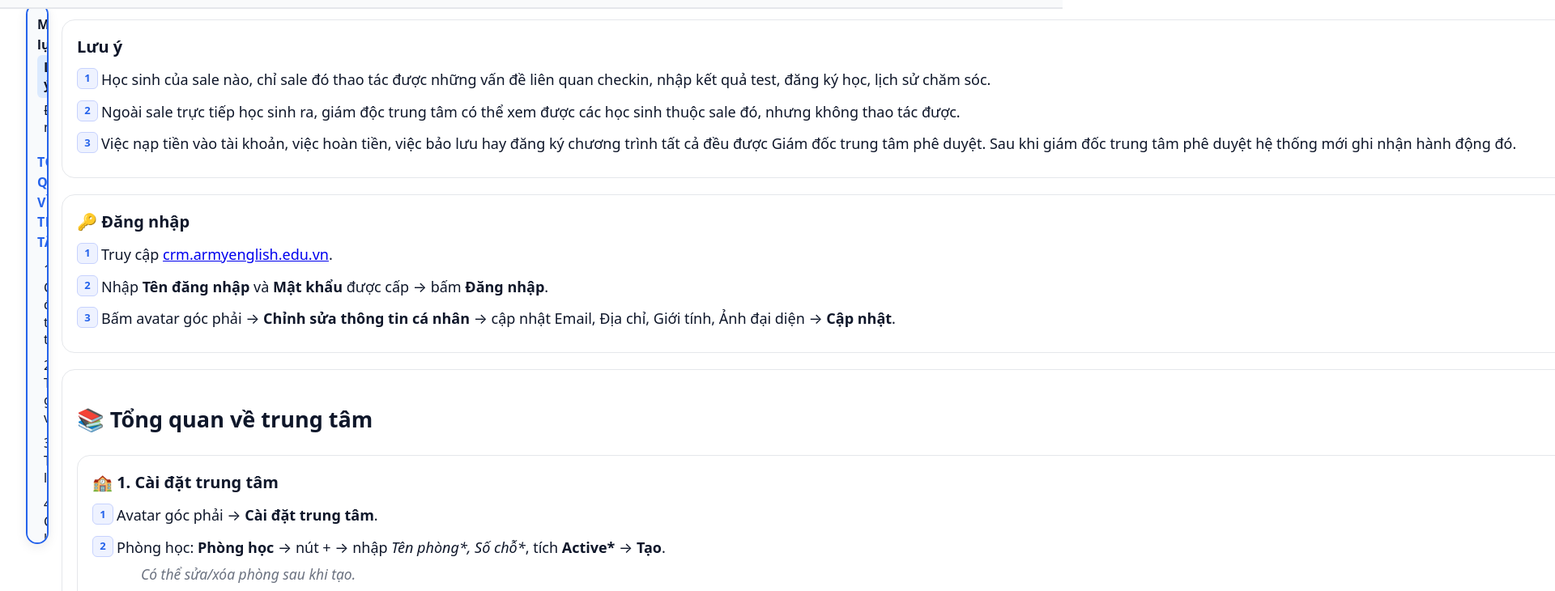
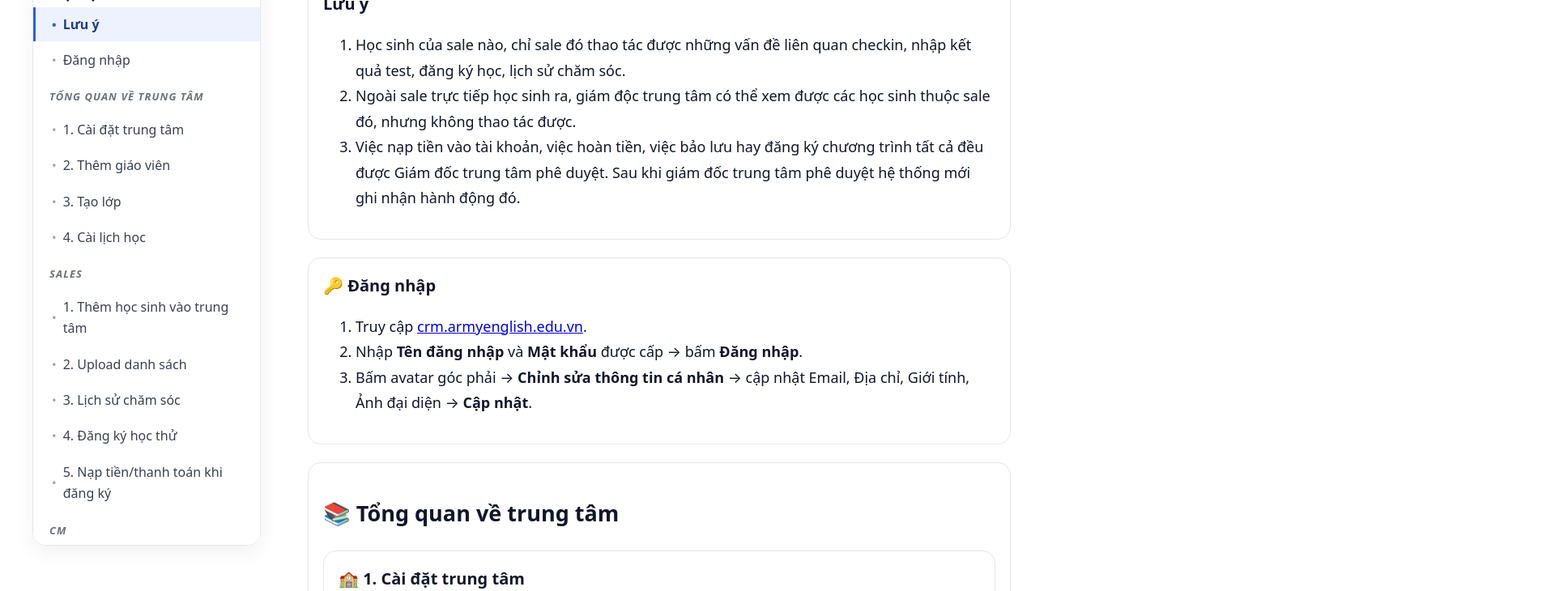
Before and after one commit to phamquynhliu/huongdancrmtaitrungtam, a plain HTML site: page index.html in a window 1280 px wide. Shown: the part 140-870 px from the top of the page at 81% size, 1920 px wide, since content can reach past the window. Drawn offline with Linux system fonts and the light colour scheme.

Commit message:
Update index.html

```diff
--- a/index.html
+++ b/index.html
@@ -5,99 +5,90 @@
   <meta name="viewport" content="width=device-width, initial-scale=1" />
   <title>MOON - ARMY : Hướng dẫn sử dụng CRM (Trung tâm)</title>
 <style>
-  :root { --bg:#fff; --text:#0f172a; --muted:#6b7280; --accent:#2563eb; --radius:16px; }
-
-  html{scroll-behavior:smooth}
-
-  /* Header cố định */
-  header{
-    position: fixed; top:0; left:0; width:100%;
-    z-index:1000; background:#f9fafb; border-bottom:2px solid #e5e7eb;
-    padding:20px 16px;
-  }
-  header h1{margin:0;text-align:center;font-size:32px;font-weight:800;letter-spacing:.3px;color:var(--text)}
-
-  /* Chừa chỗ cho header */
-  body{
-    margin:0; font-family:ui-sans-serif,system-ui,-apple-system,Segoe UI,Roboto,Arial;
-    color:var(--text); background:var(--bg); line-height:1.55;
-    padding-top:120px;
-  }
-
-  /* Khung chính */
-  .container{
-    width:95vw; margin:0 auto; padding:24px;
-    display:flex; gap:16px;
-  }
-
-  /* TOC (desktop sticky, mobile sẽ tắt sticky ở media query) */
-  .toc{
-    position:sticky; top:140px; align-self:flex-start; width:260px;
-    border:2px solid var(--accent); border-radius:var(--radius); padding:12px;
-    background:#f8fafc; font-size:16px; height:max-content; max-height:80vh;
-    overflow-y:auto; box-shadow:0 4px 14px rgba(0,0,0,0.08); z-index:10;
-  }
-  .toc a{display:block;padding:5px 8px;border-radius:6px;color:inherit;text-decoration:none;font-size:16px;line-height:1.35}
-  .toc a:hover{background:#eaf2ff}
-  .toc em{display:block;margin:14px 0 6px;color:var(--accent);font-style:normal;font-weight:700;font-size:16px;text-transform:uppercase;letter-spacing:.5px}
-  .toc a.active{background:#dbeafe;font-weight:700}
-
-/* Nội dung to hơn chút nữa, KHÔNG ảnh hưởng H1/H2 */
-.content{
-  flex: 1;
-  margin-left: 0;
-  font-size: 18px;     /* ↑ trước là 17px */
-  line-height: 1.75;   /* ↑ nhẹ cho dễ đọc */
+:root{
+  --bg:#fff; --text:#0f172a; --muted:#6b7280; --accent:#2563eb;
+  --radius:14px; --header-h:88px;            /* <- chiều cao header */
+}
+html{scroll-behavior:smooth}
+body{
+  margin:0; font-family:ui-sans-serif,system-ui,-apple-system,Segoe UI,Roboto,Arial;
+  color:var(--text); background:var(--bg); line-height:1.65;
+  padding-top:var(--header-h);               /* chừa chỗ cho header cố định */
 }
 
-/* Khối nội dung */
-.guide-block{
+/* ========== HEADER CỐ ĐỊNH ========== */
+header{
+  position:fixed; inset:0 0 auto 0; height:var(--header-h);
+  z-index:1100; display:grid; place-items:center;
+  background:rgba(249,250,251,.85);          /* mờ nhẹ */
+  backdrop-filter:saturate(140%) blur(6px);
+  border-bottom:1px solid #e5e7eb;
+  box-shadow:0 4px 14px rgba(0,0,0,.06);
+}
+header h1{margin:0;font-size:32px;font-weight:900;letter-spacing:.3px}
+
+/* ========== LAYOUT TRONG KHUNG 95vw ========== */
+.container{ width:95vw; margin:0 auto; padding:0 24px 48px; display:block }
+
+.toc{
+  position: fixed;
+  top: 100px;
+  left: 40px;
+  width: 280px;
+  height: calc(100vh - 120px);
+  overflow-y: auto;
   background:#fff;
   border:1px solid #e5e7eb;
-  border-radius:var(--radius);
-  padding:16px 18px;   /* ↑ padding nhẹ cho thoáng */
-  margin:20px 0;
-  scroll-margin-top:80px;
-  line-height:1.65;
+  border-radius:16px;
+  box-shadow:0 8px 24px rgba(0,0,0,.06);
+  padding:16px 0;
 }
-.guide-block h2{margin:0 0 10px;font-size:20px} /* giữ nguyên, không tăng heading */
+.toc strong{padding:0 20px 10px;font-size:18px;font-weight:800;color:#111827}
+.toc em{display:block;padding:12px 20px 6px;font-size:13px;font-weight:700;color:#6b7280;letter-spacing:.08em;text-transform:uppercase}
+.toc a{
+  display:flex;align-items:center;gap:8px;
+  padding:8px 20px;margin:2px 0;
+  font-size:16px;color:#374151;text-decoration:none;
+  border-left:3px solid transparent;
+}
+.toc a::before{content:"•";font-size:15px;color:#9ca3af}
+.toc a:hover{background:#f9fafb;color:#111827}
+.toc a.active{background:#eef2ff;color:#1e3a8a;font-weight:600;border-left-color:#2563eb}
+.toc a.active::before{color:#2563eb}
 
-/* Bước: theo cỡ .content */
-.steps{counter-reset:step;list-style:none;padding-left:0;margin:0}
-.steps li{
-  counter-increment:step;
-  margin:10px 0;
-  position:relative;
-  padding-left:30px;
-  line-height:1.65;
-  font-size:1em;       /* theo .content */
-}
-.steps li::before{
-  content:counter(step);
-  position:absolute;left:0;top:0;
-  width:24px;height:24px;    /* ↑ nhẹ để cân đối với chữ lớn hơn */
-  border-radius:6px;
-  background:#eef2ff;display:grid;place-items:center;
-  font-weight:700;color:var(--accent);
-  border:1px solid #c7d2fe;font-size:13px;
-}
-.steps li.note-step{counter-increment:none;}
-.steps li.note-step::before{content:none;}
-
-/* Ghi chú */
-.note{
-  font-size:.97em;     /* ↑ nhẹ so với .95em */
-  color:var(--muted);
-  margin:4px 0 0;
-  font-style:italic;
-  line-height:1.55;
-  display:block;
-  padding-left:30px;
+/* mobile */
+@media (max-width:960px){
+  .toc{position:static;width:auto;height:auto;box-shadow:none;border:1px solid #e5e7eb;margin-bottom:16px;padding:12px}
 }
 
-/* Mobile: giữ vừa mắt */
+
+/* ========== CONTENT DẠT SANG PHẢI ========== */
+.content{
+  margin-left: calc(300px + max(2.5vw, 24px) + 16px);  /* = width TOC + lề + khoảng hở */
+  font-size:18px; line-height:1.75;
+}
+.guide-block{
+  background:#fff; border:1px solid #e5e7eb; border-radius:16px;
+  padding:16px 18px; margin:22px 0; scroll-margin-top:calc(var(--header-h) + 12px);
+}
+.guide-block h2{margin:0 0 10px;font-size:20px}
+
+/* Mobile: bỏ fixed để dễ đọc */
 @media (max-width:960px){
-  .content{ font-size:16px; line-height:1.65; }
+  .toc{ position:static; width:auto; height:auto; margin:0 0 12px; left:auto; top:auto; box-shadow:none }
+  .content{ margin-left:0; font-size:16px; line-height:1.65 }
+}
+
+/* Mobile: TOC không fixed nữa */
+@media (max-width:960px){
+  .toc{
+    position: static;
+    width:auto;
+    height:auto;
+    margin-bottom:16px;
+    box-shadow:none;
+  }
+  .content{ margin-left:0; font-size:16px; line-height:1.65; }
 }
 
   /* === MEDIA LAYOUT: ảnh xuống 1 dòng, rộng 80% (desktop) === */
@@ -121,10 +112,13 @@
 </style>
 </head>
 
+</head>
 <body>
-  <header>
-    <h1 style="margin:0;text-align:center;font-size:35px;font-weight:800;letter-spacing:.3px">MOON - ARMY : HƯỚNG DẪN SỬ DỤNG CRM <br><span style="font-weight:800">(TRUNG TÂM)</span></h1>
-  </header>
+ <header>
+  <h1 style="margin:0;text-align:center;font-size:35px;font-weight:800;letter-spacing:.3px">
+    MOON - ARMY : HƯỚNG DẪN SỬ DỤNG CRM (TRUNG TÂM)
+  </h1>
+</header>
 
   <main class="container">
     <!-- TOC -->
```
